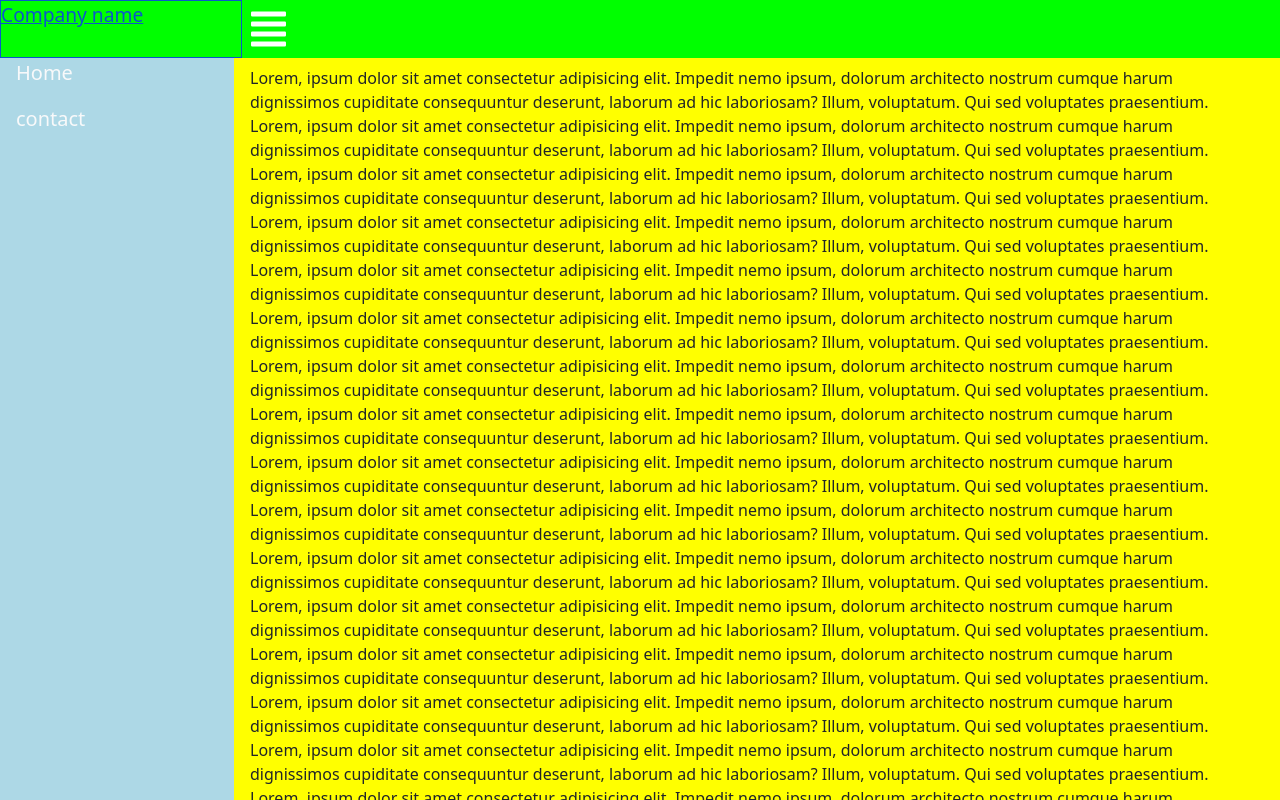
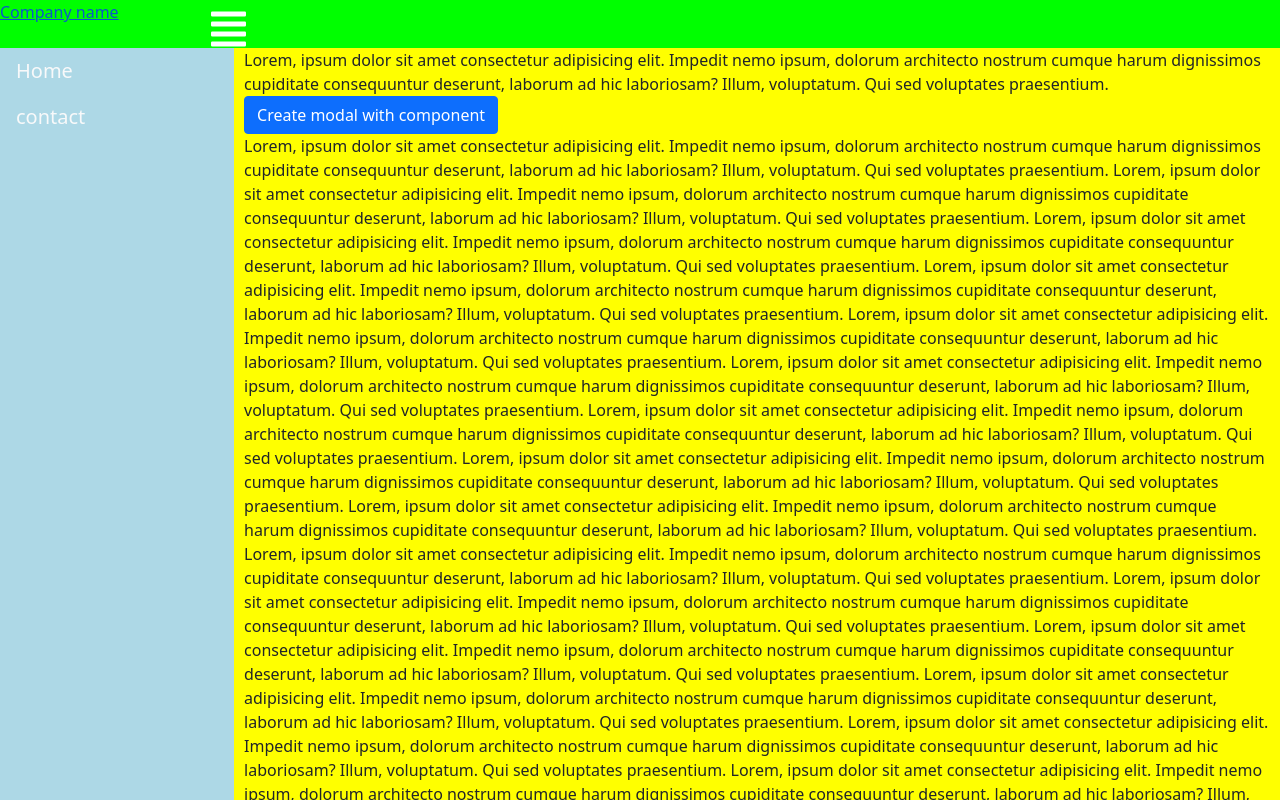
Before and after one commit to Jdhavid/my-monorepo-angular, an Angular app: page /home in a window 1280 px wide. Built offline with nearby package versions, Linux system fonts and the light colour scheme.

Commit message:
Funcionalidad: Llamar a un Compnente sobre Modal

```diff
--- a/src/app/app.module.ts
+++ b/src/app/app.module.ts
@@ -4,10 +4,12 @@ import { AppRoutingModule } from './app-routing.module';
 import { AppComponent } from './app.component';
 import { BrowserAnimationsModule } from '@angular/platform-browser/animations';
 import { CollapseModule } from 'ngx-bootstrap/collapse';
+import { ExampleModalComponent } from './components/views/example-modal/example-modal.component';
 
 @NgModule({
   declarations: [
-    AppComponent
+    AppComponent,
+    ExampleModalComponent
   ],
   imports: [
     BrowserModule,
--- a/src/app/components/layout/master-page/master-page.component.css
+++ b/src/app/components/layout/master-page/master-page.component.css
@@ -7,7 +7,7 @@ header {
 #container {
     display: flex;
     height: 100vh;
-    padding-top: 3.1em;
+    padding-top: 3em;
 }
 
 nav {
@@ -18,7 +18,7 @@ nav {
 
 main {
     background-color: yellow;
-    padding: 1em;
+    padding: 0em .6em .6em .6em;
     overflow-y: auto;
     width: 100%;
 }
--- a/src/app/components/layout/navbar-top/navbar-top.component.html
+++ b/src/app/components/layout/navbar-top/navbar-top.component.html
@@ -1,6 +1,6 @@
-<div class="d-flex flex-wrap" >
+<div class="d-flex" style="height: 3em;">
 
-    <a style="font-size: 1.2em; width: 12.6em; border: 1px solid;" class="mr-auto" routerLink="/">Company name</a>
+    <a style="width: 12.6em;" routerLink="/">Company name</a>
 
     <a id="navbar-toggler" class="navbar-toggler p-2" type="button" (click)="onToggle()">
         <i class="fas fa-align-justify text-white fa-2x"></i>
--- a/src/app/components/layout/navbar-top/offcanvas/offcanvas.component.css
+++ b/src/app/components/layout/navbar-top/offcanvas/offcanvas.component.css
@@ -1,3 +1,7 @@
 #offcanvas-toggler {
     display: none;
 }
+
+.offcanvas {
+    background-color: lightblue;
+}
--- /dev/null
+++ b/src/app/components/views/example-modal/example-modal.component.html
@@ -0,0 +1,11 @@
+<h1>
+    {{title}}
+</h1>
+
+<div class="row">
+    <div class="col-12" *ngFor="let item of list">
+        {{item}}
+    </div>
+</div>
+
+<button type="button" class="btn btn-primary" (click)="closeModal()">{{closeBtnName}}</button>
--- /dev/null
+++ b/src/app/components/views/example-modal/example-modal.component.ts
@@ -0,0 +1,27 @@
+import { Component, EventEmitter, OnInit, Output } from '@angular/core';
+import { BsModalRef } from 'ngx-bootstrap/modal';
+
+@Component({
+  selector: 'app-example-modal',
+  templateUrl: './example-modal.component.html',
+  styleUrls: ['./example-modal.component.css']
+})
+export class ExampleModalComponent implements OnInit {
+
+  title?: string;
+  closeBtnName?: string;
+  list: any[] = [];
+
+  @Output()
+  public variableOutput: EventEmitter<string> = new EventEmitter<string>();
+
+  constructor(public bsModalRef: BsModalRef) { }
+
+  ngOnInit(): void { }
+
+  closeModal(): void {
+    this.variableOutput.emit('desde aqui del modal');
+    this.bsModalRef.hide();
+  }
+
+}
--- a/src/app/components/views/home/home.component.html
+++ b/src/app/components/views/home/home.component.html
@@ -4,6 +4,11 @@
     cumque harum dignissimos cupiditate consequuntur deserunt, laborum ad hic laboriosam? Illum, voluptatum.
     Qui
     sed voluptates praesentium.
+    <br>
+    <button type="button" class="btn btn-primary" (click)="openModalWithComponent()">Create modal with
+        component
+    </button>
+    <br>
 
     Lorem, ipsum dolor sit amet consectetur adipisicing elit. Impedit nemo ipsum, dolorum architecto nostrum
     cumque harum dignissimos cupiditate consequuntur deserunt, laborum ad hic laboriosam? Illum, voluptatum.
--- a/src/app/components/views/home/home.component.ts
+++ b/src/app/components/views/home/home.component.ts
@@ -1,4 +1,6 @@
 import { Component, OnInit } from '@angular/core';
+import { BsModalService, BsModalRef, ModalOptions } from 'ngx-bootstrap/modal';
+import { ExampleModalComponent } from '../example-modal/example-modal.component';
 
 @Component({
   selector: 'app-home',
@@ -6,10 +8,27 @@ import { Component, OnInit } from '@angular/core';
   styleUrls: ['./home.component.css']
 })
 export class HomeComponent implements OnInit {
-
-  constructor() { }
+  private bsModalRef?: BsModalRef;
+  constructor(private modalService: BsModalService) { }
 
   ngOnInit(): void {
   }
 
+  openModalWithComponent(): void {
+    const initialState: ModalOptions = {
+      initialState: {
+        list: [
+          'Open a modal with component',
+          'Pass your data',
+          'Do something else',
+          '...'
+        ],
+        title: 'Modal with component'
+      }
+    };
+    this.bsModalRef = this.modalService.show(ExampleModalComponent, initialState);
+    this.bsModalRef.content.closeBtnName = 'Close';
+    this.bsModalRef.content.variableOutput.subscribe((valor: String) => { console.log(valor) });
+
+  }
 }
--- a/src/app/components/views/home/home.module.ts
+++ b/src/app/components/views/home/home.module.ts
@@ -3,6 +3,7 @@ import { CommonModule } from '@angular/common';
 import { Routes, RouterModule } from '@angular/router';
 import { FormsModule, ReactiveFormsModule } from '@angular/forms';
 import { HomeComponent } from './home.component';
+import { ModalModule } from 'ngx-bootstrap/modal';
 
 const routes: Routes = [
   { path: '', component: HomeComponent },
@@ -14,6 +15,7 @@ const routes: Routes = [
     CommonModule,
     FormsModule, ReactiveFormsModule,
     RouterModule.forChild(routes),
+    ModalModule.forRoot()
   ]
 })
 export class HomeModule { }
```
Also changed, not shown: src/app/components/views/example-modal/example-modal.component.css (added), 1 other file (tests, documents, lock files or other folders).
